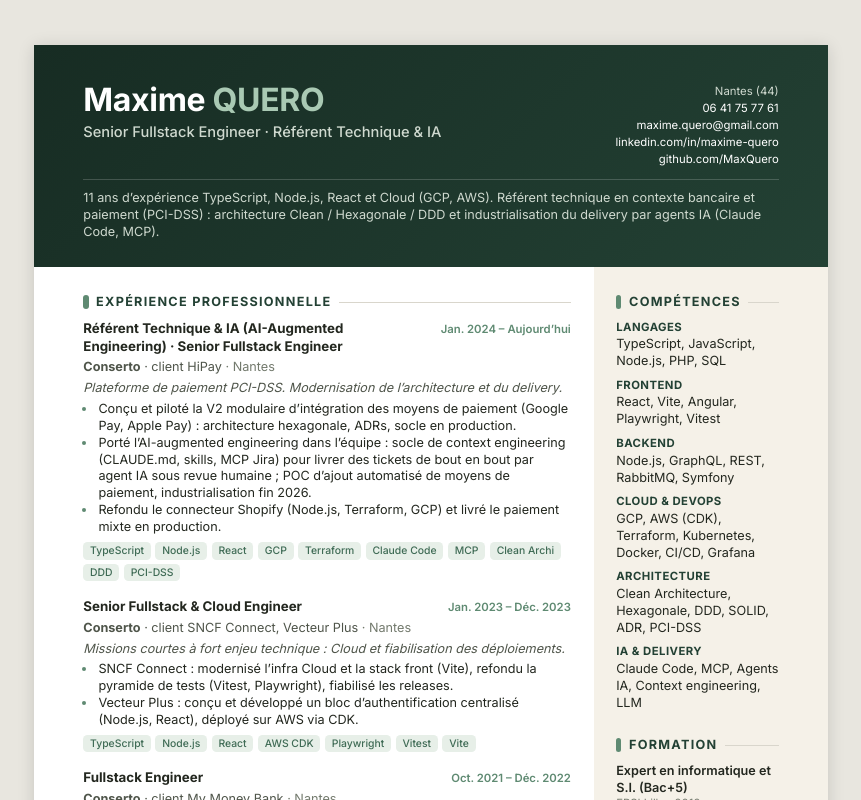
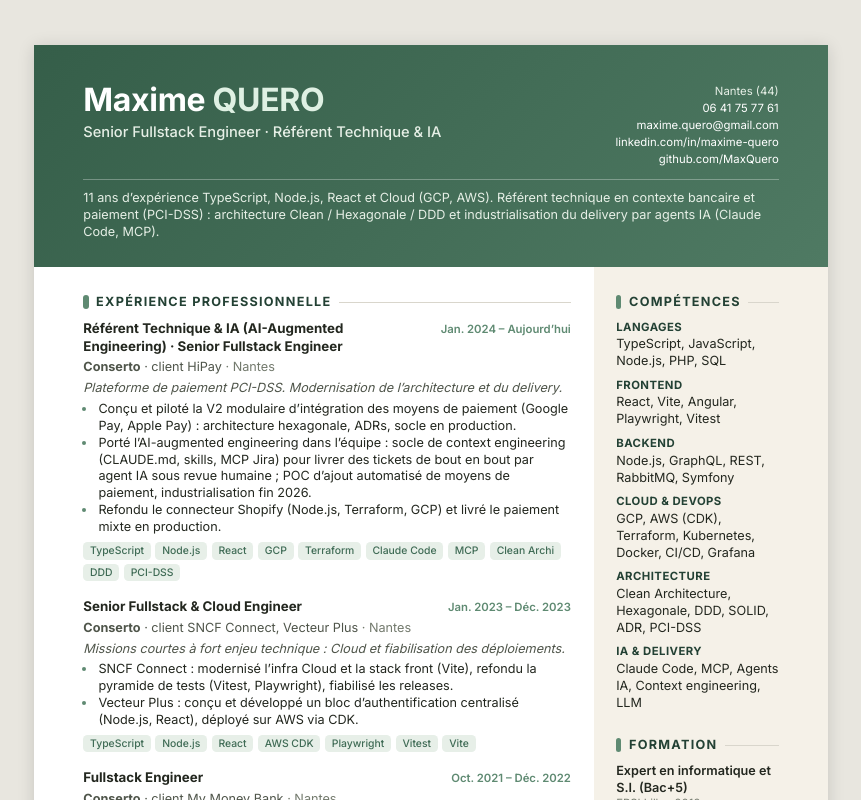
Before and after one commit to MaxQuero/CV, a React (Vite) app: page / in a window 1280 px wide. Shown: the top 800 px of the page, without its empty margins (209-1070 px from the left). Built offline with nearby package versions, Linux system fonts and the light colour scheme.

Commit message:
style(cv): medium forest green header

```diff
--- a/src/features/header/Header.module.css
+++ b/src/features/header/Header.module.css
@@ -7,7 +7,7 @@
   column-gap: var(--gutter);
   row-gap: 3mm;
   padding: var(--header-pad-y) var(--margin) 7mm;
-  background: linear-gradient(135deg, var(--navy-deep) 0%, var(--navy) 100%);
+  background: linear-gradient(135deg, var(--navy-deep) 0%, #4f7a63 100%);
   color: var(--on-dark);
 }
 
@@ -24,7 +24,7 @@
 }
 
 .lastName {
-  color: #a9c9b3;
+  color: #dff0e3;
 }
 
 .title {
@@ -55,5 +55,5 @@
   font-size: var(--fs-body);
   color: var(--on-dark-muted);
   padding-top: 2.5mm;
-  border-top: 1px solid rgb(255 255 255 / 0.18);
+  border-top: 1px solid rgb(255 255 255 / 0.3);
 }
--- a/src/styles/tokens.css
+++ b/src/styles/tokens.css
@@ -7,7 +7,7 @@
   --ink-3: #737a6d;
 
   --navy: #234134;
-  --navy-deep: #172c23;
+  --navy-deep: #355e49;
   --accent: #3f6b55;
   --teal: #5f8a72;
   --teal-soft: #e7efe8;
@@ -16,7 +16,7 @@
   --side-bg: #f5f1e8;
   --rule: #d9d6cc;
   --on-dark: #ffffff;
-  --on-dark-muted: #cfd9cf;
+  --on-dark-muted: #e6efe6;
   --screen-bg: #e8e6df;
 
   --fs-h1: 24pt;
```
